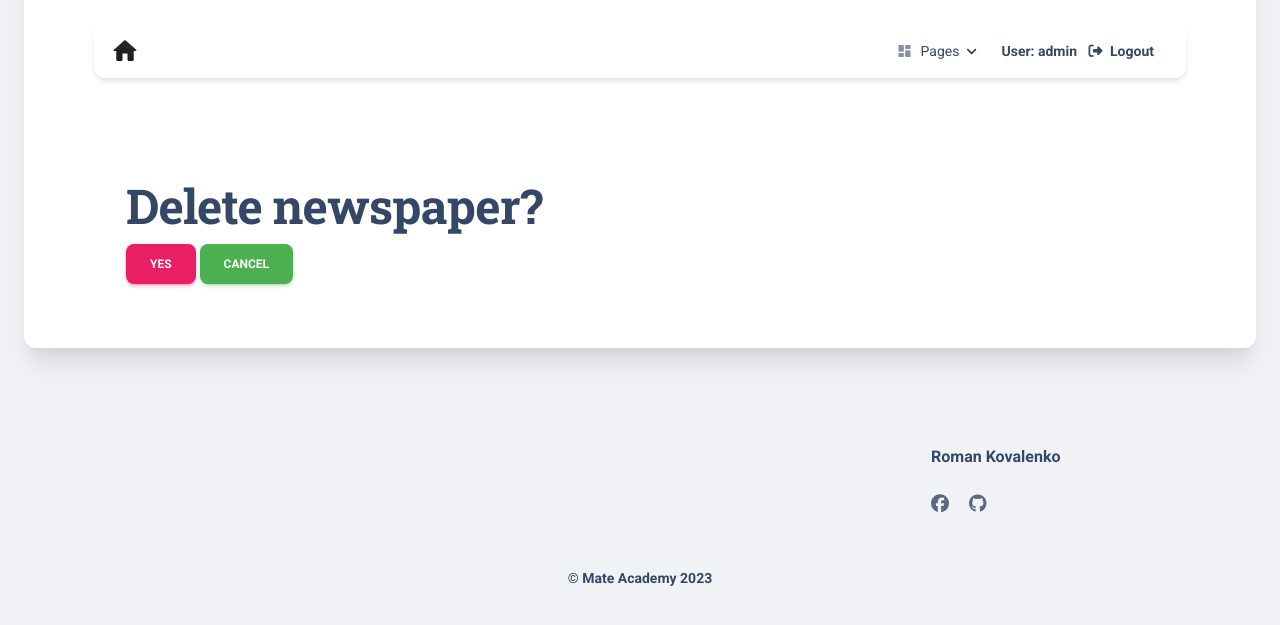
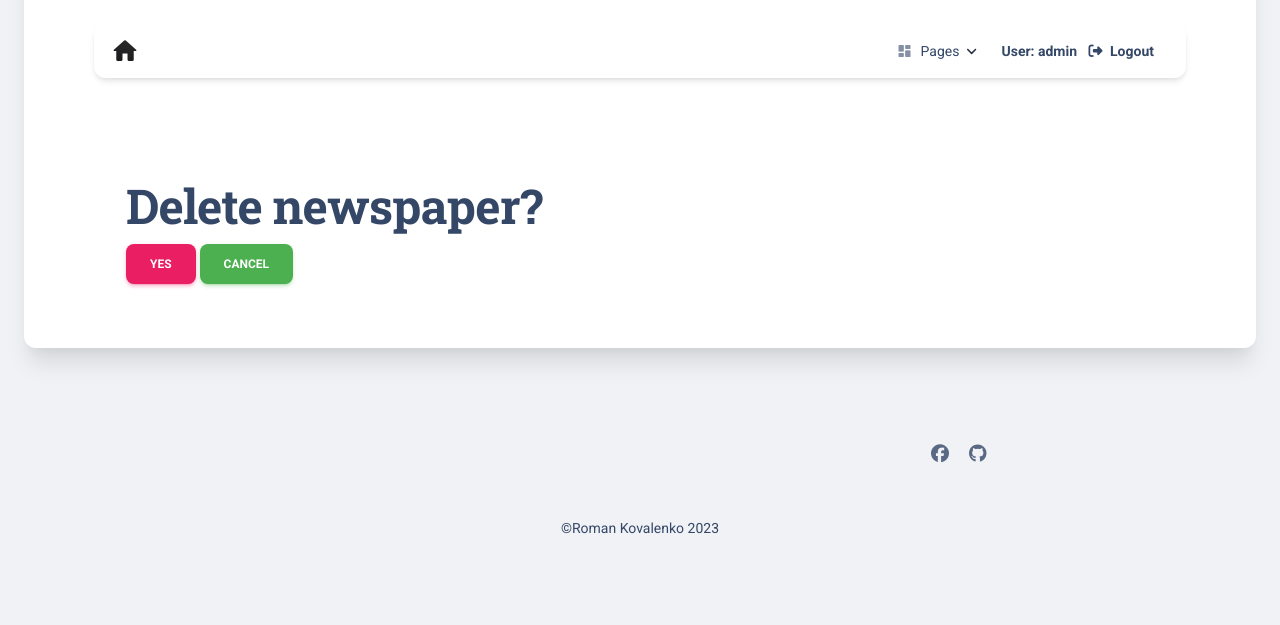
Before and after one commit to Roman28101/newspaper-agency-mate, a Django app: page /cars/7/delete/ in a window 1280 px wide. Shown: the top 625 px of the page. Run offline with Django 4.2, Linux system fonts and the light colour scheme; a user stored in the database is signed in; data comes from the database, SQL or seed files in the repository; some libraries are stand-ins or nearby versions.

Commit message:
Remove mate links

```diff
--- a/templates/includes/footer.html
+++ b/templates/includes/footer.html
@@ -3,9 +3,7 @@
     <div class="container">
       <div class=" row">
         <div class="col-md-3 mb-4 ms-auto">
-          <div>
-            <h6 class="font-weight-bolder mb-4">Roman Kovalenko</h6>
-          </div>
+
           <div>
             <ul class="d-flex flex-row ms-n3 nav">
               <li class="nav-item">
@@ -25,7 +23,7 @@
         <div class="col-12">
           <div class="text-center">
             <p class="text-dark my-4 text-sm font-weight-normal">
-              &copy; <a href="https://www.mate.academy" class="font-weight-bold" target="_blank">Mate Academy 2023</a>
+              &copy;Roman Kovalenko 2023
             </p>
           </div>
         </div>
```
Also changed, not shown: README.md.
